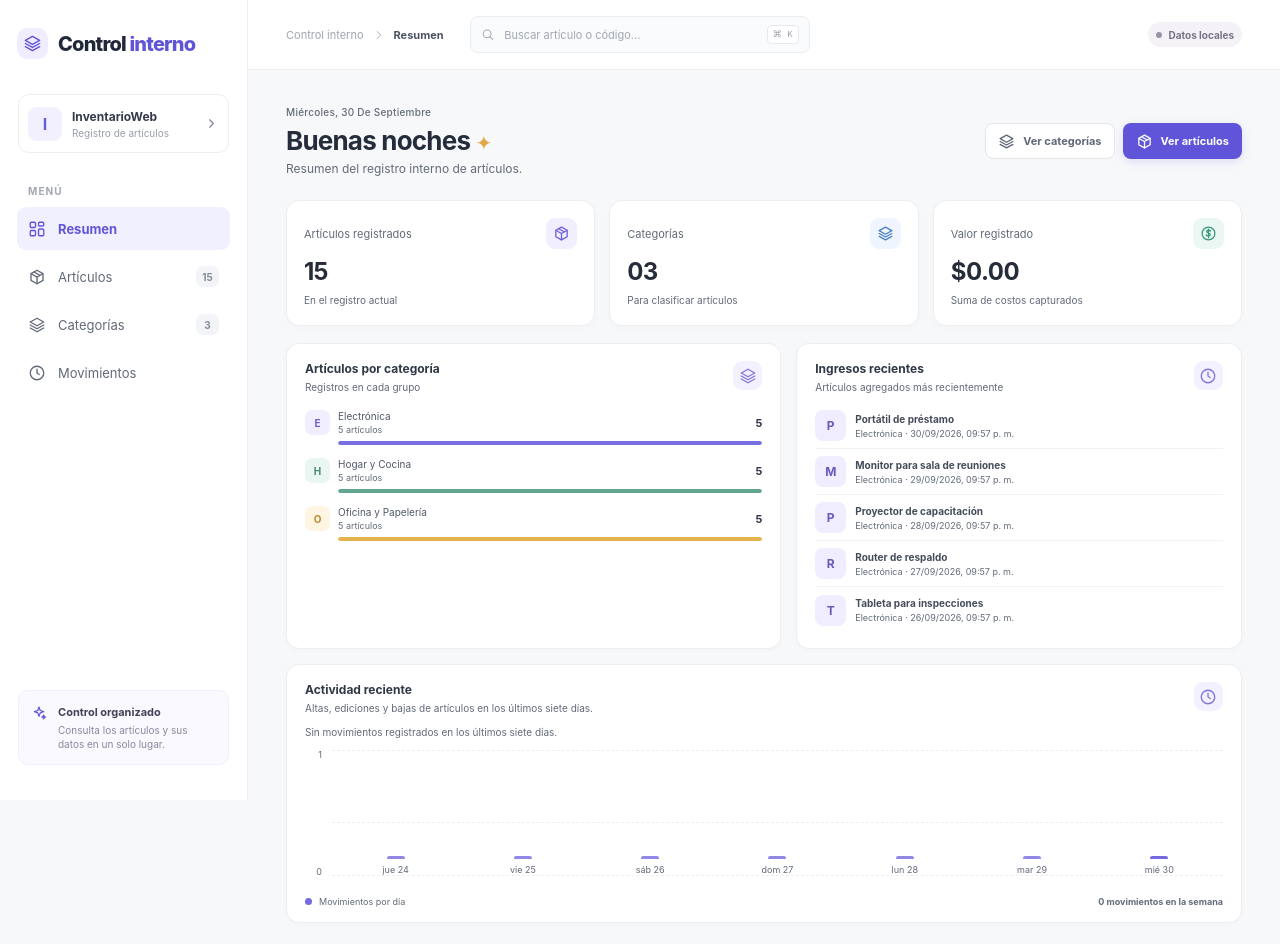
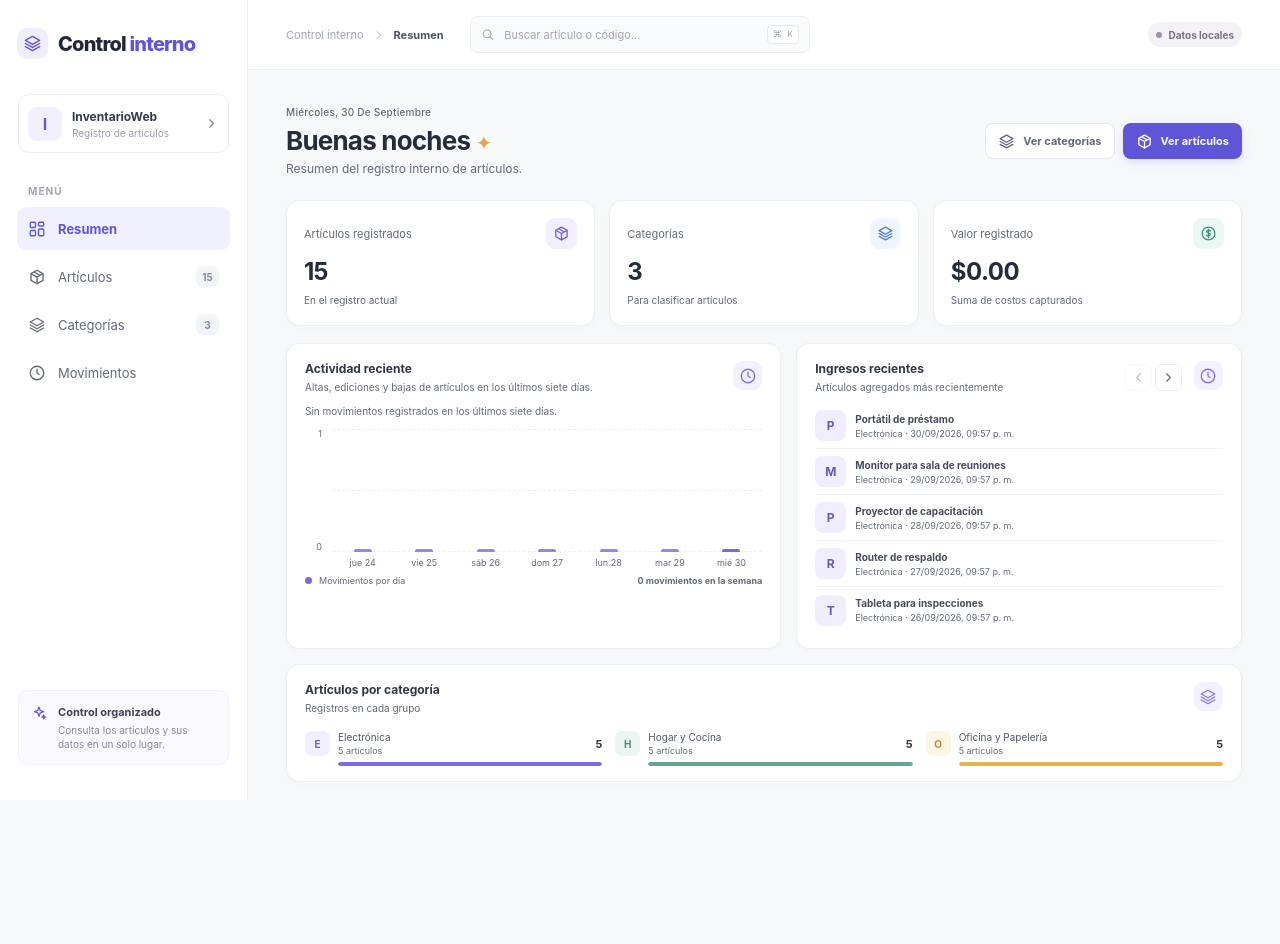
Before and after one commit to AndresMolina-Sys/InventarioWeb, a React (Vite) app: page / in a window 1280 px wide. Shown: the top 944 px of the page. After the commit the page ends 828 px from the top, so only its background shows below. Built offline with nearby package versions, Linux system fonts and the light colour scheme.

Commit message:
feat(dashboard): refine summary view
Paginate recent items and align the activity dashboard panels.

```diff
--- a/src/App.tsx
+++ b/src/App.tsx
@@ -43,6 +43,12 @@ function costLabel(value: number | null): string {
 
 function registeredValueLabel(value: number): string {
   return new Intl.NumberFormat("en-US", { style: "currency", currency: "USD" }).format(value);
+}
+
+function compactRegisteredValueLabel(value: number): string {
+  return new Intl.NumberFormat("en-US", {
+    style: "currency", currency: "USD", notation: "compact", maximumFractionDigits: 2,
+  }).format(value);
 }
 
 function getGreeting(): string {
@@ -331,15 +337,17 @@ function ActivityChart({ movements }: { movements: InventoryMovement[] }) {
     {total === 0 && <p className="chart-empty-note">Sin movimientos registrados en los últimos siete días.</p>}
     <div className="chart-area" role="img" aria-label={`Movimientos diarios. ${activitySummary}`}>
       <div className="chart-y-labels" aria-hidden="true"><span>{maximum}</span><span>{maximum > 1 ? Math.floor(maximum / 2) : ""}</span><span>0</span></div>
-      <div className="chart-bars" aria-hidden="true">
+      <div className="chart-plot" aria-hidden="true">
         <span className="chart-gridline top" />
         <span className="chart-gridline middle" />
         <span className="chart-gridline bottom" />
-        {days.map((day) => <div className="chart-column" key={day.dateKey}>
-          <div className="bar-rail"><span className={`bar-fill${day.isToday ? " current" : ""}`} style={{ height: `${day.count / maximum * 100}%` }} /></div>
-          <span>{day.label}</span>
-        </div>)}
+        <div className="chart-bars">
+          {days.map((day) => <div className="chart-column" key={day.dateKey}>
+            <div className="bar-rail"><span className={`bar-fill${day.isToday ? " current" : ""}`} style={{ height: `${day.count / maximum * 100}%` }} /></div>
+          </div>)}
+        </div>
       </div>
+      <div className="chart-x-labels" aria-hidden="true">{days.map((day) => <span key={day.dateKey}>{day.label}</span>)}</div>
     </div>
     <div className="chart-legend"><span className="legend-dot" /><span>Movimientos por día</span><strong className="chart-total">{total} {total === 1 ? "movimiento" : "movimientos"} en la semana</strong></div>
   </section>;
@@ -426,17 +434,35 @@ function DashboardPage({ items, categories, movements, categoryName, onViewInven
   onViewInventory: () => void;
   onViewCategories: () => void;
 }) {
+  const [recentPage, setRecentPage] = useState(1);
   const categoryTotals = categories.map((category) => ({
     ...category,
     count: items.filter((item) => item.categoryId === category.id).length,
   })).sort((a, b) => b.count - a.count);
   const maxCategoryCount = Math.max(1, ...categoryTotals.map((category) => category.count));
-  const recentItems = [...items].sort((a, b) => Date.parse(b.createdAt) - Date.parse(a.createdAt)).slice(0, 5);
+  const recentItems = [...items].sort((a, b) => Date.parse(b.createdAt) - Date.parse(a.createdAt) || a.id.localeCompare(b.id));
+  const recentPageSize = 5;
+  const recentPageCount = Math.max(1, Math.ceil(recentItems.length / recentPageSize));
+  const currentRecentPage = Math.min(recentPage, recentPageCount);
+  const firstRecentIndex = (currentRecentPage - 1) * recentPageSize;
+  const visibleRecentItems = recentItems.slice(firstRecentIndex, firstRecentIndex + recentPageSize);
+  useEffect(() => setRecentPage(1), [items]);
   const registeredValue = items.reduce((total, item) => total + (item.cost !== null && Number.isFinite(item.cost) && item.cost >= 0 ? item.cost : 0), 0);
-  const stats: Array<{ label: string; value: string; detail: string; icon: IconName; color: string; currency?: boolean }> = [
+  const fullRegisteredValue = registeredValueLabel(registeredValue);
+  const useCompactRegisteredValue = fullRegisteredValue.length > 10;
+  const stats: Array<{ label: string; value: string; detail: string; icon: IconName; color: string; currency?: boolean; exactValue?: string; compact?: boolean }> = [
     { label: "Artículos registrados", value: String(items.length).padStart(2, "0"), detail: "En el registro actual", icon: "box", color: "violet" },
-    { label: "Categorías", value: String(categories.length).padStart(2, "0"), detail: "Para clasificar artículos", icon: "layers", color: "blue" },
-    { label: "Valor registrado", value: registeredValueLabel(registeredValue), detail: "Suma de costos capturados", icon: "currency", color: "green", currency: true },
+    { label: "Categorías", value: String(categories.length), detail: "Para clasificar artículos", icon: "layers", color: "blue" },
+    {
+      label: "Valor registrado",
+      value: useCompactRegisteredValue ? compactRegisteredValueLabel(registeredValue) : fullRegisteredValue,
+      detail: "Suma de costos capturados",
+      icon: "currency",
+      color: "green",
+      currency: true,
+      exactValue: fullRegisteredValue,
+      compact: useCompactRegisteredValue,
+    },
   ];
   return <section className="page-content">
     <div className="page-heading dashboard-heading">
@@ -447,11 +473,36 @@ function DashboardPage({ items, categories, movements, categoryName, onViewInven
     <div className="stats-grid stats-grid-internal">
       {stats.map((stat) => <article className="stat-card" key={stat.label}>
         <div className="stat-top"><span>{stat.label}</span><span className={`stat-icon ${stat.color}`}><Icon name={stat.icon} size={17} /></span></div>
-        <strong className={`stat-value${stat.currency ? " stat-value-currency" : ""}`}>{stat.value}</strong><span className="stat-detail">{stat.detail}</span>
+        <strong
+          className={`stat-value${stat.currency ? " stat-value-currency" : ""}`}
+          aria-label={stat.exactValue}
+          title={stat.compact ? stat.exactValue : undefined}
+          tabIndex={stat.compact ? 0 : undefined}
+        >{stat.value}</strong><span className="stat-detail">{stat.detail}</span>
       </article>)}
     </div>
 
     <div className="dashboard-grid internal-dashboard-grid">
+      <ActivityChart movements={movements} />
+      <section className="panel recent-panel">
+        <div className="panel-heading">
+          <div className="recent-panel-heading-main">
+            <div><h2>Ingresos recientes</h2><p>Artículos agregados más recientemente</p></div>
+            {recentItems.length > recentPageSize && <nav className="recent-pagination" aria-label="Paginación de ingresos recientes">
+              <button className="quiet-icon recent-page-button" aria-label="Página anterior de ingresos" title="Ingresos anteriores" onClick={() => setRecentPage((page) => Math.max(1, Math.min(page, recentPageCount) - 1))} disabled={currentRecentPage === 1}><Icon name="chevron" size={15} className="rotate-left" /></button>
+              <span className="sr-only" aria-live="polite">Página {currentRecentPage} de {recentPageCount}</span>
+              <button className="quiet-icon recent-page-button" aria-label="Página siguiente de ingresos" title="Más ingresos" onClick={() => setRecentPage((page) => Math.min(recentPageCount, Math.min(page, recentPageCount) + 1))} disabled={currentRecentPage === recentPageCount}><Icon name="chevron" size={15} /></button>
+            </nav>}
+          </div>
+          <span className="panel-icon"><Icon name="clock" size={18} /></span>
+        </div>
+        {recentItems.length > 0 ? <div className="recent-list">
+          {visibleRecentItems.map((item) => <div className="recent-row article-recent-row" key={item.id}>
+            <span className="product-avatar avatar-violet">{item.name.slice(0, 1)}</span>
+            <span className="recent-copy"><strong>{item.name}</strong><small>{categoryName.get(item.categoryId) ?? "Sin categoría"} · {dateLabel(item.createdAt)}</small></span>
+          </div>)}
+        </div> : <EmptyState title="Sin artículos todavía" text="Los artículos que agregues aparecerán aquí." />}
+      </section>
       <section className="panel category-panel">
         <div className="panel-heading"><div><h2>Artículos por categoría</h2><p>Registros en cada grupo</p></div><span className="panel-icon"><Icon name="layers" size={18} /></span></div>
         <div className="category-list">
@@ -462,16 +513,6 @@ function DashboardPage({ items, categories, movements, categoryName, onViewInven
           {categoryTotals.length === 0 && <EmptyState title="Aún no hay categorías" text="Se mostrarán aquí cuando agregues artículos." />}
         </div>
       </section>
-      <section className="panel recent-panel">
-        <div className="panel-heading"><div><h2>Ingresos recientes</h2><p>Artículos agregados más recientemente</p></div><span className="panel-icon"><Icon name="clock" size={18} /></span></div>
-        {recentItems.length > 0 ? <div className="recent-list">
-          {recentItems.map((item) => <div className="recent-row article-recent-row" key={item.id}>
-            <span className="product-avatar avatar-violet">{item.name.slice(0, 1)}</span>
-            <span className="recent-copy"><strong>{item.name}</strong><small>{categoryName.get(item.categoryId) ?? "Sin categoría"} · {dateLabel(item.createdAt)}</small></span>
-          </div>)}
-        </div> : <EmptyState title="Sin artículos todavía" text="Los artículos que agregues aparecerán aquí." />}
-      </section>
-      <ActivityChart movements={movements} />
     </div>
   </section>;
 }
--- a/src/styles.css
+++ b/src/styles.css
@@ -106,16 +106,18 @@ button:disabled { cursor: not-allowed; opacity: .58; }
 .panel-heading h2, .inventory-toolbar h2 { margin: 0; color: #303746; font-size: 12px; font-weight: 700; }
 .panel-heading p, .inventory-toolbar p { margin: 5px 0 0; color: #9a9fac; font-size: 10px; }
 .panel-icon { width: 29px; height: 29px; color: #8176dc; background: #f3f1ff; }
-.chart-area { height: 145px; margin-top: 14px; display: flex; gap: 10px; }
-.chart-y-labels { width: 17px; padding: 0 0 17px; display: flex; flex-direction: column; justify-content: space-between; align-items: end; color: #abb0ba; font-size: 9px; }
-.chart-bars { position: relative; flex: 1; padding-bottom: 19px; display: flex; align-items: stretch; justify-content: space-around; }
-.chart-gridline { position: absolute; left: 0; right: 0; border-top: 1px dashed #eceef2; }
-.chart-gridline.top { top: 1px; }.chart-gridline.middle { top: 50%; }.chart-gridline.bottom { bottom: 18px; }
-.chart-column { z-index: 1; width: 12%; display: flex; flex-direction: column; align-items: center; justify-content: flex-end; color: #a1a7b1; font-size: 9px; }
+.chart-area { height: 145px; margin-top: 14px; display: grid; grid-template-columns: 17px minmax(0, 1fr); grid-template-rows: minmax(0, 1fr) 16px; column-gap: 10px; row-gap: 5px; }
+.chart-y-labels { grid-column: 1; grid-row: 1; display: flex; flex-direction: column; justify-content: space-between; align-items: end; color: #abb0ba; font-size: 9px; }
+.chart-plot { position: relative; grid-column: 2; grid-row: 1; min-height: 0; }
+.chart-bars { position: absolute; inset: 0; display: flex; align-items: stretch; justify-content: space-around; }
+.chart-gridline { position: absolute; z-index: 0; left: 0; right: 0; border-top: 1px dashed #eceef2; }
+.chart-gridline.top { top: 1px; }.chart-gridline.middle { top: 50%; }.chart-gridline.bottom { bottom: 0; }
+.chart-column { position: relative; z-index: 1; width: 12%; display: flex; align-items: stretch; justify-content: center; }
+.chart-x-labels { grid-column: 2; grid-row: 2; display: flex; justify-content: space-around; align-items: flex-start; color: #a1a7b1; font-size: 9px; }
+.chart-x-labels span { width: 12%; text-align: center; white-space: nowrap; }
 .bar-rail { width: 18px; height: 100%; display: flex; align-items: end; }
 .bar-fill { width: 100%; min-height: 3px; border-radius: 5px 5px 2px 2px; background: #9287e6; transition: height .4s ease; }
 .bar-fill.current { background: #7469df; }
-.chart-column > span { height: 16px; padding-top: 5px; }
 .chart-legend { margin-top: 2px; display: flex; align-items: center; gap: 7px; color: #959ba6; font-size: 9px; }
 .legend-dot { width: 7px; height: 7px; border-radius: 50%; background: #7469df; }
 .chart-total { margin-left: auto; color: #727988; font-weight: 650; }
@@ -241,9 +243,12 @@ button:disabled { cursor: not-allowed; opacity: .58; }
 /* Internal article register */
 .stats-grid-internal { grid-template-columns: repeat(3, minmax(0, 1fr)); }
 .dashboard-actions { display: flex; align-items: center; gap: 8px; }
-.internal-dashboard-grid { grid-template-columns: minmax(0, 1fr) minmax(320px, .9fr); }
-.activity-chart-panel { grid-column: 1 / -1; }
-.stat-value-currency { font-size: clamp(16px, 2vw, 24px); letter-spacing: -.45px; white-space: nowrap; }
+.internal-dashboard-grid { grid-template-columns: minmax(0, 1fr) minmax(320px, .9fr); grid-template-areas: "activity recent" "categories categories"; }
+.internal-dashboard-grid .activity-chart-panel { grid-area: activity; }
+.internal-dashboard-grid .recent-panel { grid-area: recent; }
+.internal-dashboard-grid .category-panel { grid-area: categories; min-height: initial; }
+.stat-value-currency { letter-spacing: -.45px; white-space: nowrap; }
+.stat-value-currency[tabindex="0"] { cursor: help; }
 .chart-empty-note { margin: 12px 0 -3px; color: var(--muted); font-size: 10px; }
 .movement-page-heading .eyebrow, .movement-page-heading p, .movement-toolbar > div > p { color: #626a78; }
 .movement-toolbar { align-items: flex-end; }
@@ -271,7 +276,7 @@ button:disabled { cursor: not-allowed; opacity: .58; }
 .dashboard-heading .eyebrow, .dashboard-heading p, .stats-grid-internal .stat-top, .stats-grid-internal .stat-detail,
 .category-panel .panel-heading p, .recent-panel .panel-heading p, .activity-chart-panel .panel-heading p,
 .category-panel .category-name small, .recent-panel .recent-copy small,
-.activity-chart-panel .chart-y-labels, .activity-chart-panel .chart-column,
+.activity-chart-panel .chart-y-labels, .activity-chart-panel .chart-column, .activity-chart-panel .chart-x-labels,
 .activity-chart-panel .chart-legend, .activity-chart-panel .chart-total, .activity-chart-panel .chart-empty-note {
   color: #626a78;
 }
@@ -297,6 +302,13 @@ button:disabled { cursor: not-allowed; opacity: .58; }
 .article-table .row-actions { justify-content: flex-start; gap: 3px; }
 .seed-button { white-space: nowrap; }
 .article-recent-row { align-items: center; }
+.recent-panel-heading-main { min-width: 0; flex: 1; display: flex; align-items: center; justify-content: space-between; gap: 8px; }
+.recent-pagination { flex: 0 0 auto; display: flex; align-items: center; gap: 3px; }
+.recent-page-button { width: 27px; height: 27px; border: 1px solid var(--line); border-radius: 7px; color: #626a78; background: #fff; }
+.recent-page-button:not(:disabled):hover { border-color: #c9c5e9; color: var(--accent); background: #f7f6ff; }
+.recent-page-button:disabled { cursor: not-allowed; opacity: .42; }
+.recent-page-button:focus-visible, .stat-value-currency[tabindex="0"]:focus-visible { outline: 2px solid var(--accent); outline-offset: 2px; }
+.internal-dashboard-grid .category-list { grid-template-columns: repeat(auto-fit, minmax(220px, 1fr)); }
 .article-detail { display: block; }
 .article-detail-title { display: flex; align-items: center; gap: 12px; padding-bottom: 18px; border-bottom: 1px solid var(--line); }
 .article-detail-title > div { display: grid; gap: 5px; }
@@ -312,12 +324,12 @@ button:disabled { cursor: not-allowed; opacity: .58; }
   .stats-grid-internal { grid-template-columns: repeat(2, minmax(0, 1fr)); }
 }
 @media (max-width: 900px) {
-  .internal-dashboard-grid { grid-template-columns: 1fr 1fr; }
+  .internal-dashboard-grid { grid-template-columns: minmax(0, 1fr) minmax(0, 1fr); }
 }
 @media (max-width: 640px) {
   .stats-grid-internal { grid-template-columns: repeat(2, minmax(0, 1fr)); }
   .stats-grid-internal .stat-card:last-child { grid-column: 1 / -1; }
-  .internal-dashboard-grid { grid-template-columns: 1fr; }
+  .internal-dashboard-grid { grid-template-columns: 1fr; grid-template-areas: "activity" "recent" "categories"; }
   .movement-toolbar { align-items: stretch; flex-direction: column; }
   .movement-filter { min-width: 0; width: 100%; }
   .movement-table-foot { align-items: flex-start; flex-direction: column; padding: 11px 14px; }
```
Also changed, not shown: 1 other file (tests, documents, lock files or other folders).
